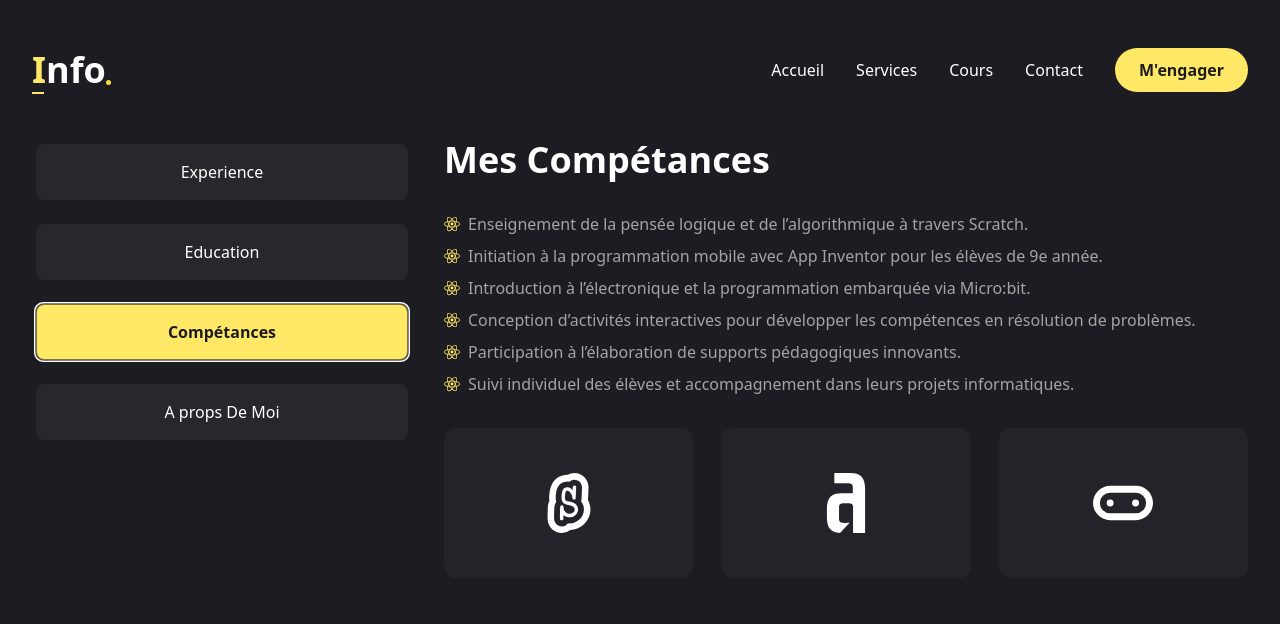
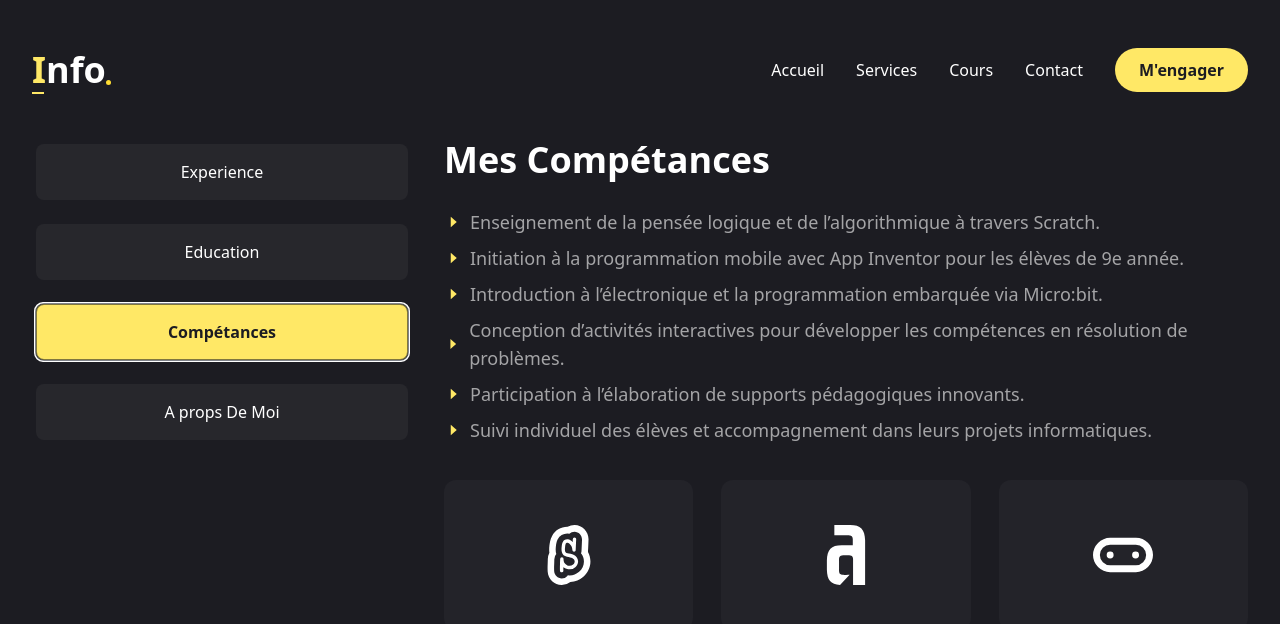
Before and after one commit to bollytn/prof.info, a Next.js app: page /resume in a window 1280 px wide. Both pictures are taken after a click on the tab "Compétances". Shown: the top 624 px of the page. Built offline with nearby package versions, Linux system fonts and the light colour scheme.

Commit message:
update cv icon

```diff
--- a/app/resume/page.jsx
+++ b/app/resume/page.jsx
@@ -1,5 +1,6 @@
 import { SiReact, SiScratch, SiMicrobit } from "react-icons/si";
 import { SiAppian } from "react-icons/si";
+import { BiCaretRight } from "react-icons/bi";
 
 import { Tabs, TabsContent, TabsList, TabsTrigger } from '@/components/ui/tabs';
 import { ScrollArea } from "@/components/ui/scroll-area";
@@ -174,9 +175,9 @@ const Resume = () => {
                                             return (
                                                 <p
                                                     key={index}
-                                                    className="flex items-center justify-center xl:justify-start gap-2"
+                                                    className="flex items-center justify-center text-sm md:text-lg xl:justify-start gap-2 mb-2"
                                                 >
-                                                    <SiReact className="text-accent" />
+                                                    <BiCaretRight className="text-accent" />
                                                     {item}
                                                 </p>
                                             );
```
